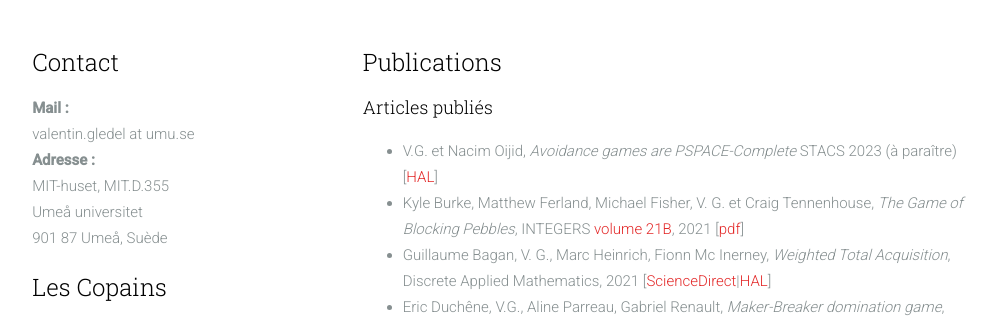
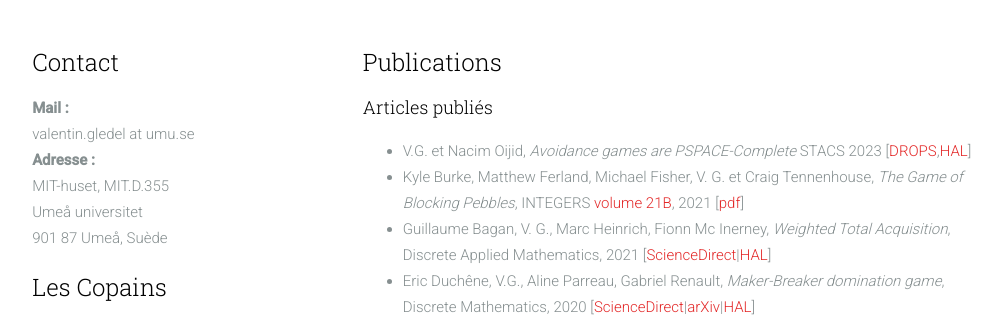
Before and after one commit to vgledel/vgledel.github.io, a plain HTML site: page recherche.html in a window 1280 px wide. Shown: the part 419-740 px from the top of the page, without its empty margins (137-1139 px from the left). Drawn offline with nearby package versions, Linux system fonts and the light colour scheme.

Commit message:
ajout lien STACS

```diff
--- a/recherche.html
+++ b/recherche.html
@@ -151,7 +151,7 @@
 										<p>
 											<h4>Articles publiés</h4>
 											<ul>
-												<li>V.G. et Nacim Oijid, <em>Avoidance games are PSPACE-Complete</em> STACS 2023 (à paraître) [<a href="https://hal.science/hal-03787958">HAL</a>]</li>
+												<li>V.G. et Nacim Oijid, <em>Avoidance games are PSPACE-Complete</em> STACS 2023  [<a href="https://drops.dagstuhl.de/opus/volltexte/2023/17686/">DROPS</a>,<a href="https://hal.science/hal-03787958">HAL</a>]</li>
 												<li>Kyle Burke, Matthew Ferland, Michael Fisher, V. G. et Craig Tennenhouse, <em>The Game of Blocking Pebbles</em>, INTEGERS <a href="http://math.colgate.edu/~integers/vol21b.html">volume 21B</a>, 2021 [<a href="http://math.colgate.edu/~integers/vb2/vb2.pdf">pdf</a>]</li>
 												<li>Guillaume Bagan, V. G., Marc Heinrich, Fionn Mc Inerney, <em>Weighted Total Acquisition</em>, Discrete Applied Mathematics, 2021 [<a href="https://doi.org/10.1016/j.dam.2021.07.040">ScienceDirect</a>|<a href="https://hal.inria.fr/hal-02880093/file/weighted_total_acquisition.pdf">HAL</a>]</li>
 												<li>Eric Duchêne, V.G., Aline Parreau, Gabriel Renault, <em>Maker-Breaker domination game</em>, Discrete Mathematics, 2020 [<a href="https://doi.org/10.1016/j.disc.2020.111955">ScienceDirect</a>|<a href="https://arxiv.org/abs/1807.09479">arXiv</a>|<a href="https://hal.archives-ouvertes.fr/hal-01848805">HAL</a>]</li>
```
Also changed, not shown: research.html (+1 -1 lines).
